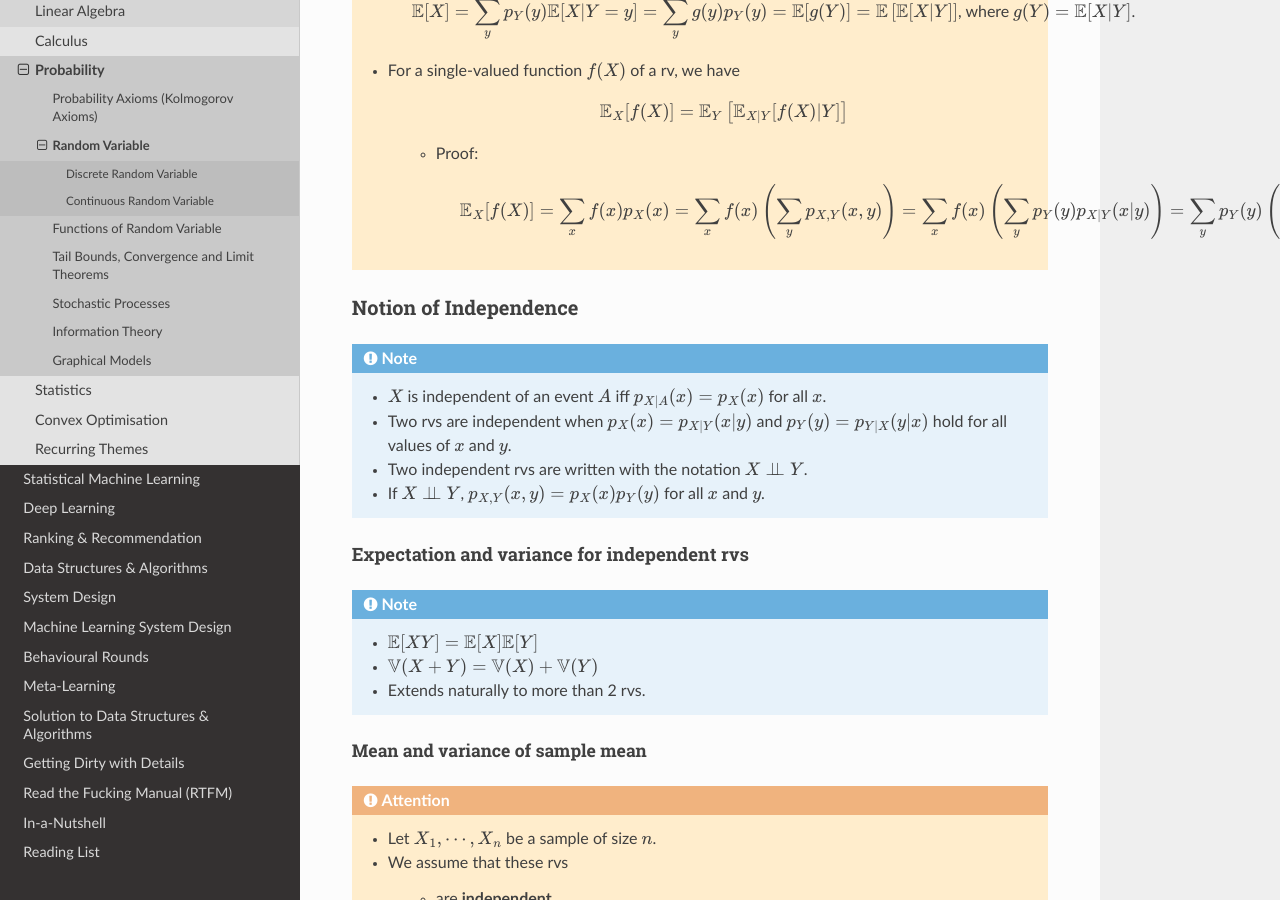
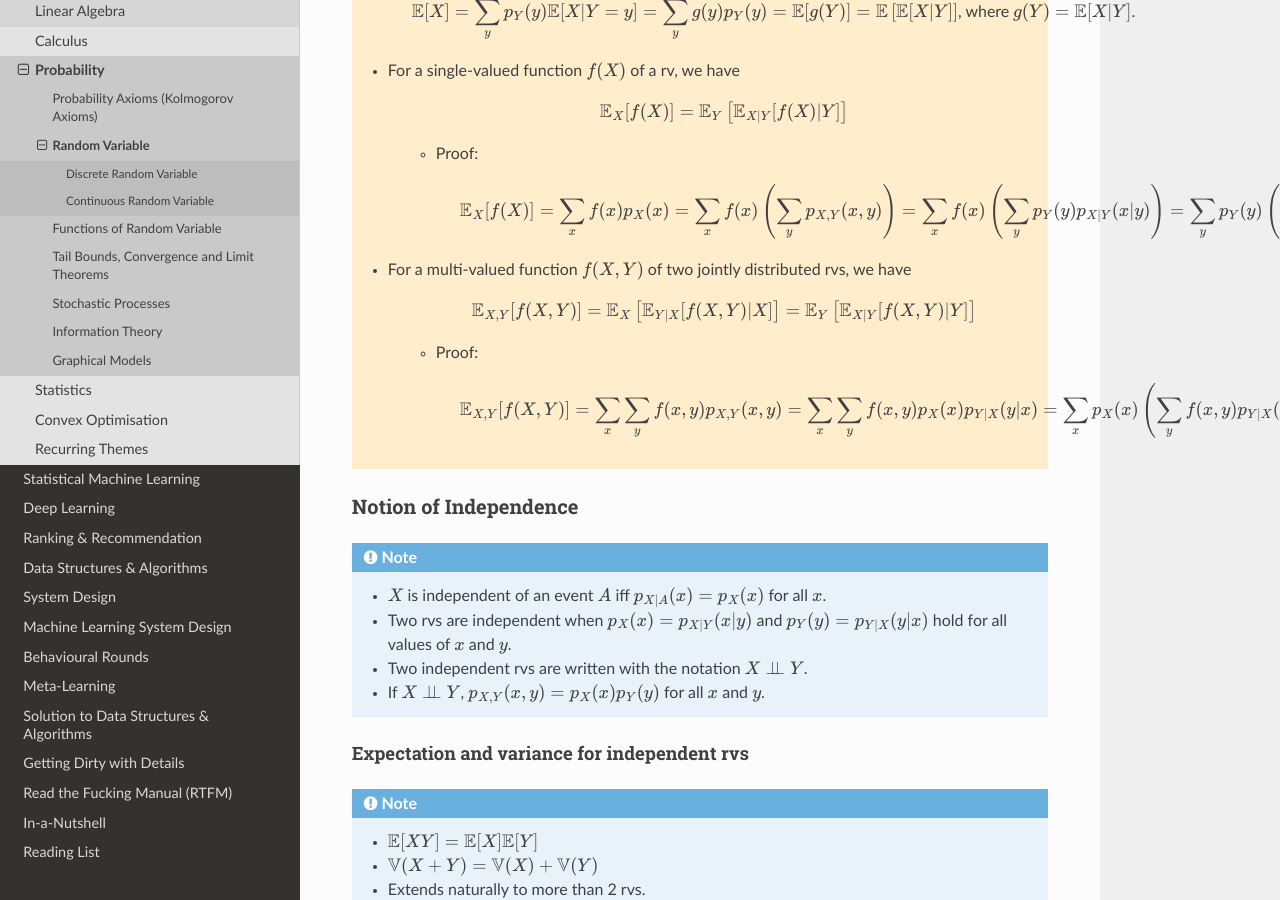
Before and after one commit to uselesstechjunks/leetcode, a Sphinx documentation site: the page built from docs/source/math/prob/rv.rst, in a window 1280 px wide and 900 px high, scrolled down 5368 px. Built offline with Sphinx 7.4.7 and the Read the Docs theme 2.0.0, drawn with Linux system fonts in a browser that asks for light colours.

Commit message:
Update rv.rst

```diff
--- a/docs/source/math/prob/rv.rst
+++ b/docs/source/math/prob/rv.rst
@@ -185,6 +185,13 @@ Law of iterated expectation
 		* Proof:
 
 			.. math:: \mathbb{E}_X[f(X)]=\sum_xf(x)p_X(x)=\sum_xf(x)\left(\sum_yp_{X,Y}(x,y)\right)=\sum_xf(x)\left(\sum_yp_{Y}(y)p_{X|Y}(x|y)\right)=\sum_yp_{Y}(y)\left(\sum_xf(x)p_{X|Y}(x|y)\right)=\sum_yp_{Y}(y)\mathbb{E}_{X|Y}[f(X)|Y=y]=\mathbb{E}_Y\left[\mathbb{E}_{X|Y}[f(X)|Y]\right]
+	* For a multi-valued function :math:`f(X,Y)` of two jointly distributed rvs, we have
+
+		.. math:: \mathbb{E}_{X,Y}[f(X,Y)]=\mathbb{E}_X\left[\mathbb{E}_{Y|X}[f(X,Y)|X]\right]=\mathbb{E}_Y\left[\mathbb{E}_{X|Y}[f(X,Y)|Y]\right]
+
+		* Proof:
+
+			.. math:: \mathbb{E}_{X,Y}[f(X,Y)]=\sum_x\sum_yf(x,y)p_{X,Y}(x,y)=\sum_x\sum_yf(x,y)p_X(x)p_{Y|X}(y|x)=\sum_xp_X(x)\left(\sum_yf(x,y)p_{Y|X}(y|x)\right)=\sum_xp_X(x)\mathbb{E}_{Y|X}[f(X,Y)|X=x]=\mathbb{E}_X\left[\mathbb{E}_{Y|X}[f(X,Y)|X]\right]
 
 Notion of Independence
 ======================================================
```
